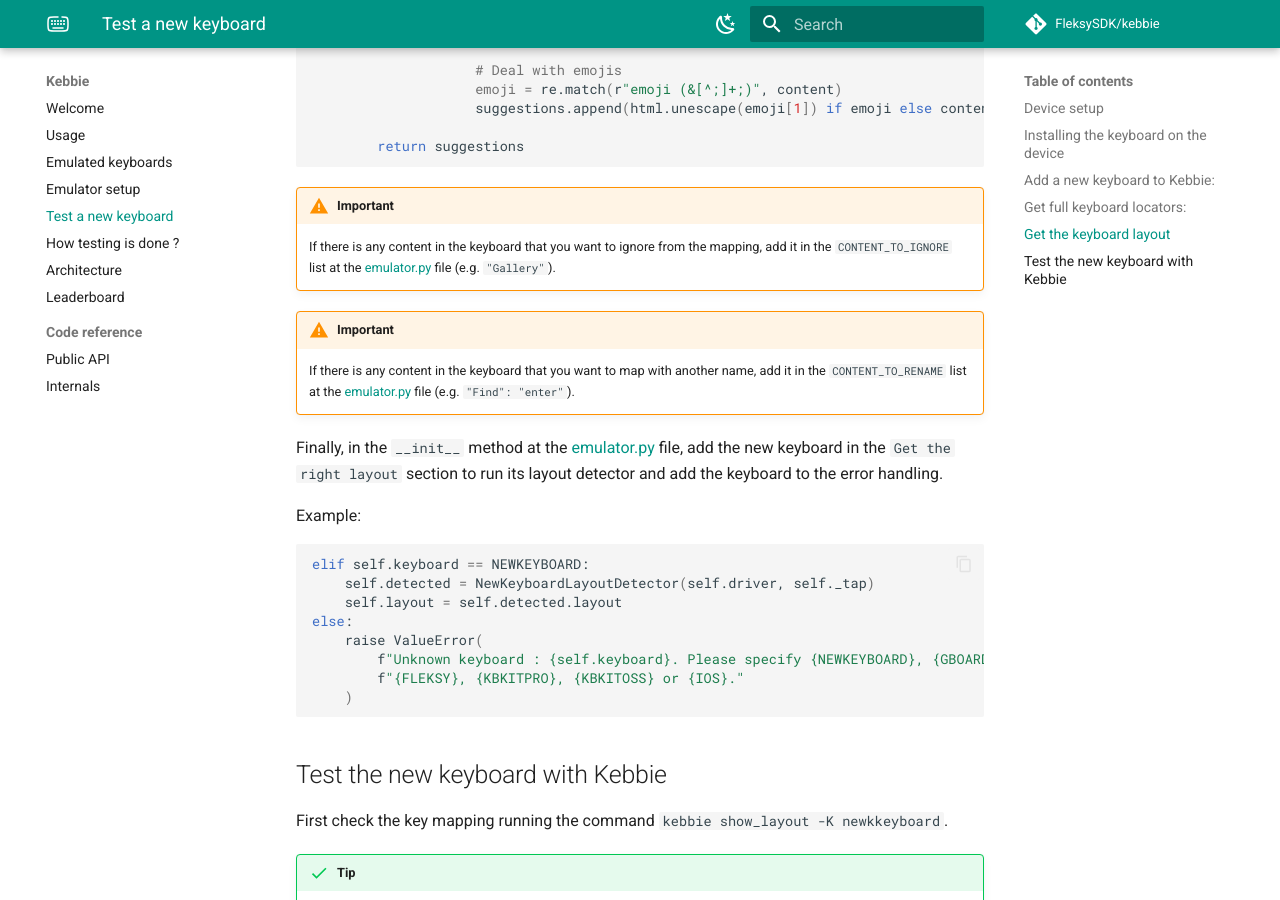
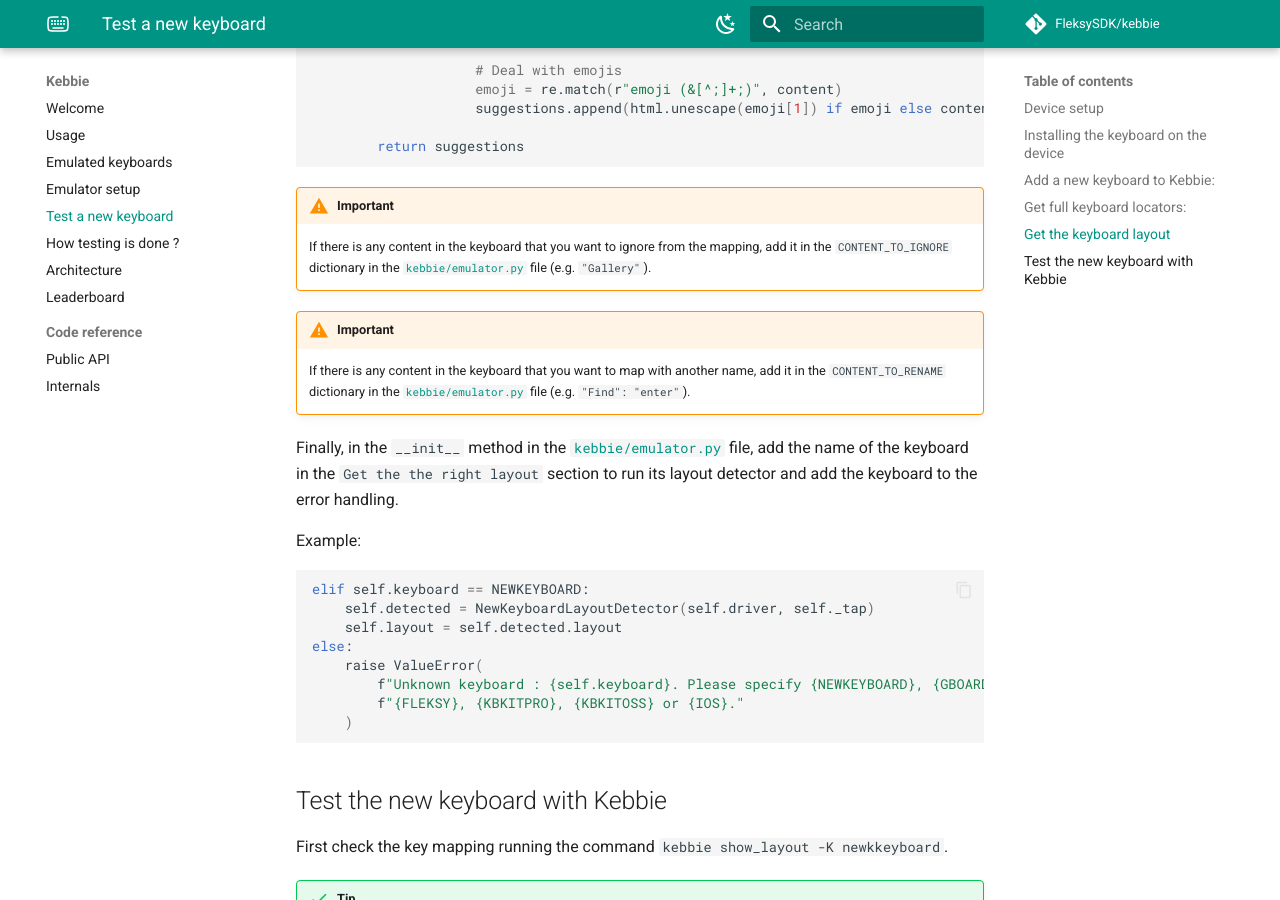
Before and after one commit to FleksySDK/kebbie, an MkDocs documentation site: the page built from docs/test_a_new_keyboard.md, in a window 1280 px wide and 900 px high, scrolled down 4950 px. Built offline with MkDocs 1.6.1 and Material for MkDocs 9.7.7, drawn with Linux system fonts in a browser that asks for light colours; comment, search, counter and statistics services are not loaded; the version menu is left out; some of the changed text lies outside the part shown.

Commit message:
adjusted links

````diff
--- a/docs/test_a_new_keyboard.md
+++ b/docs/test_a_new_keyboard.md
@@ -34,7 +34,7 @@
 
 
 ## Add a new keyboard to Kebbie:
-Add the name of the new keyboard in the available choices at the [cmd.py](internals.md#cmdpy) file.
+Add the name of the new keyboard in the available choices in the [cmd.py](internals.md#cmdpy) file.
 
 Example:
 
@@ -42,7 +42,7 @@
 choices = ["newKeyboard", "gboard", "tappa", "ios", "kbkitpro", "fleksy"]
 ```
 
-Add it at the file [emulator.py](internals.md#emulatorpy) file.
+Add it in the file [emulator.py](internals.md#emulatorpy) file.
 
 Example:
 
@@ -50,9 +50,9 @@
 NEWKEYBOARD = "newkeyboard"
 ```
 
-And in the [instantiate_correctors](internals.md#instantiate_correctors) list at the [cmd.py](internals.md#cmdpy) file if it's an Android keyboard.
+And in the [instantiate_correctors](internals.md#instantiate_correctors) list in the [cmd.py](internals.md#cmdpy) file if it's an Android keyboard.
 
-Then add it the `KEYBOARD_PACKAGE` list at the [emulator.py](internals.md#emulatorpy) file to automatically select it before the keys mapping or the keyboard evaluation and to filter the page source if you want to map the keys.
+Then add it the `KEYBOARD_PACKAGE` list in the [emulator.py](internals.md#emulatorpy) file to automatically select it before the keys mapping or the keyboard evaluation and to filter the page source if you want to map the keys.
 
 !!! success "Tip"
     To get the package of the new keyboard, once it's installed on the device, just run the command `adb shell pm list packages -3 | cut -f 2 -d ":"` and search it in the list.
@@ -128,12 +128,12 @@
 ```
 
 !!! warning "Important"
-    If there is any content in the keyboard that you want to ignore from the mapping, add it in the `CONTENT_TO_IGNORE` list at the [emulator.py](internals.md#emulatorpy) file (e.g. `"Gallery"`).
+    If there is any content in the keyboard that you want to ignore from the mapping, add it in the `CONTENT_TO_IGNORE` dictionary in the [`kebbie/emulator.py`](https://github.com/FleksySDK/kebbie/blob/main/kebbie/emulator.py) file (e.g. `"Gallery"`).
 
 !!! warning "Important"
-    If there is any content in the keyboard that you want to map with another name, add it in the `CONTENT_TO_RENAME` list at the [emulator.py](internals.md#emulatorpy) file (e.g. `"Find": "enter"`).
+    If there is any content in the keyboard that you want to map with another name, add it in the `CONTENT_TO_RENAME` dictionary in the [`kebbie/emulator.py`](https://github.com/FleksySDK/kebbie/blob/main/kebbie/emulator.py) file (e.g. `"Find": "enter"`).
 
-Finally, in the `__init__` method at the [emulator.py](internals.md#emulatorpy) file, add the new keyboard in the `Get the right layout` section to run its layout detector and add the keyboard to the error handling.
+Finally, in the `__init__` method in the [`kebbie/emulator.py`](https://github.com/FleksySDK/kebbie/blob/main/kebbie/emulator.py) file, add the name of the keyboard in the `Get the the right layout` section to run its layout detector and add the keyboard to the error handling.
 
 Example:
 
````
